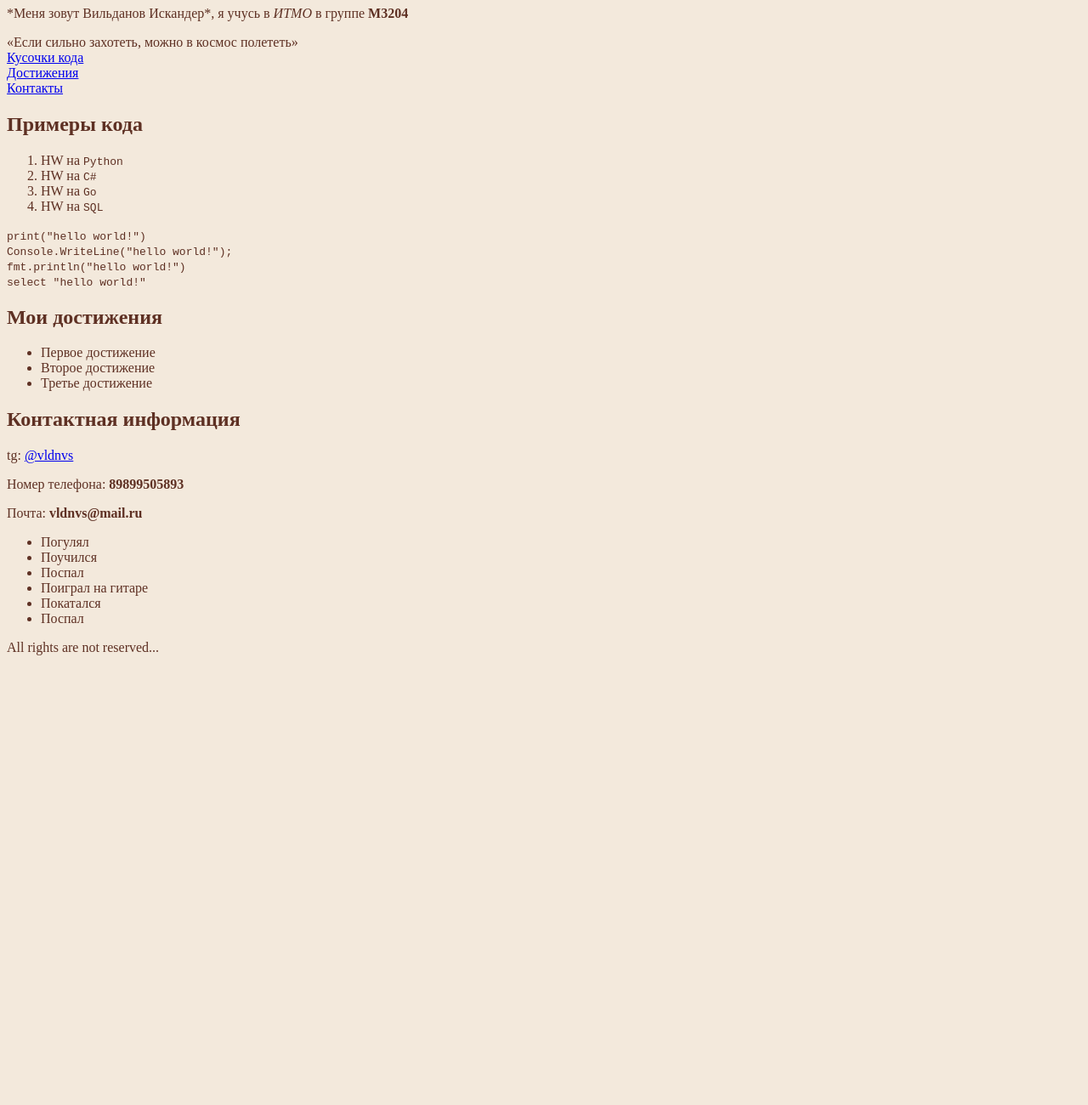
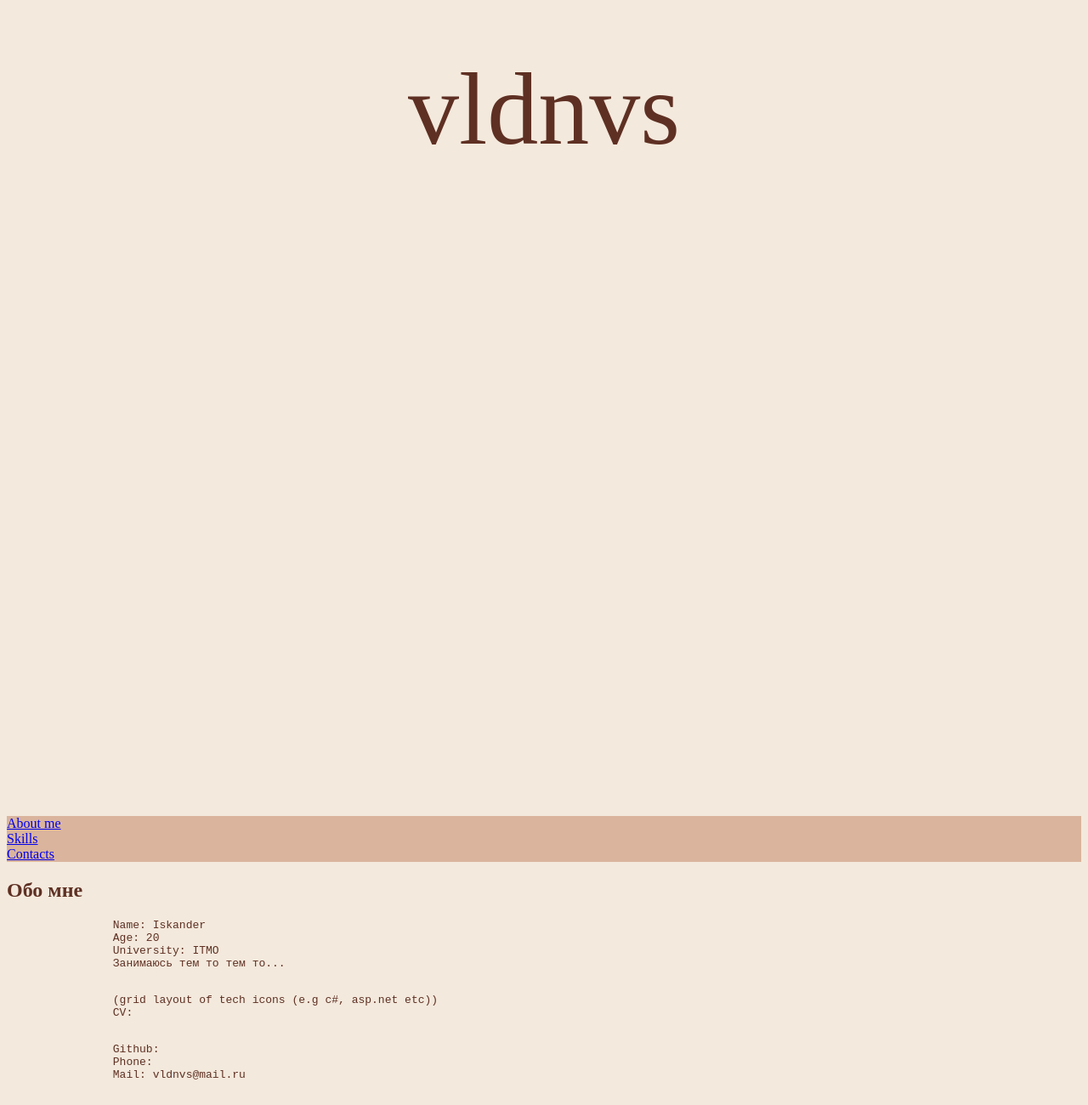
Before and after one commit to vldnvs/itmo-web-labs, a website: page index.html in a window 1280 px wide. Shown: the part 60-1360 px from the top of the page at 85% size. Before the commit the page ends 847 px from the top, so only its background shows below. Drawn offline with Linux system fonts and the light colour scheme.

Commit message:
Модификация структуры страницы

```diff
--- a/index.html
+++ b/index.html
@@ -6,70 +6,47 @@
     <title>Vildanov`s Iskander Portfolio</title>
 </head>
 <body class="body">
-    <script src="https://rawcdn.githack.com/ArtMan-8/outline-prototype/e73da2a1ee9031564b56ed5d98541891f7123933/js/outline-control.js"></script>
+    <!--<script src="https://rawcdn.githack.com/ArtMan-8/outline-prototype/e73da2a1ee9031564b56ed5d98541891f7123933/js/outline-control.js"></script>-->
     <header class="header"></header>
     <main>
-        <section class="about">
+        <section class="about-portfolio">
+            <div class="entering-name-label">
+                <p>vldnvs</p>
+            </div>
+        </section>
+        <nav class="navigation-line">
+            <div class="link-button">
+                <a href="#about-me">About me</a>
+            </div>
+            <div class="link-button">
+                <a href="#skills">Skills</a>
+            </div>
+            <div class="link-button">
+                <a href="#contacts">Contacts</a>
+            </div>
+        </nav>
+        <section class="about_me">
             <h1>Обо мне</h1>
-            <p>&ast;Меня зовут Вильданов Искандер&ast;, я учусь в <i>ИТМО</i> в группе <b>М3204</b></p>
-            <q>Если сильно захотеть, можно в космос полететь</q>
-            <nav class="navigation">
-                <div class="code-snippets-link">
-                    <a href="#code-snippets">Кусочки кода</a>
-                </div>
-                <div class="achievements-link">
-                    <a href="#achievements">Достижения</a>
-                </div>
-                <div class="contacts-link">
-                    <a href="#contacts">Контакты</a>
-                </div>
-            </nav>
+            <pre>
+                Name: Iskander
+                Age: 20
+                University: ITMO
+                Занимаюсь тем то тем то...
+            </pre>
         </section>
-        <section class="code-snippets" id="code-snippets">
-            <h2>Примеры кода</h2>
-            <ol>
-                <li>HW на <code>Python</code></li>
-                <li>HW на <code>C#</code></li>
-                <li>HW на <code>Go</code></li>
-                <li>HW на <code>SQL</code></li>
-            </ol>
-            <code>
-                print("hello world!")<br>
-            </code>
-            <code>
-                Console.WriteLine("hello world!");<br>
-            </code>
-            <code>
-                fmt.println("hello world!")<br>
-            </code>
-            <code>
-                select "hello world!"<br>
-            </code>
+        <section class="skills">
+            <pre>
+                (grid layout of tech icons (e.g c#, asp.net etc))
+                CV:
+            </pre>
         </section>
-        <section class="achievements" id="achievements">
-            <h2>Мои достижения</h2>
-            <ul>
-                <li>Первое достижение</li>
-                <li>Второе достижение</li>
-                <li>Третье достижение</li>
-            </ul>
+        <section class="contacts">
+            <pre>
+                Github:
+                Phone:
+                Mail: vldnvs@mail.ru
+            </pre>
         </section>
-        <section class="contacts" id="contacts">
-            <h2>Контактная информация</h2>
-            <p>tg: <a href="https://t.me/vldnvs">@vldnvs</a></p>
-            <p>Номер телефона: <b>89899505893</b></p>
-            <p>Почта: <b>vldnvs@mail.ru</b></p>
-        </section>
-        <aside class="last-news">
-            <ul>
-                <li>Погулял</li>
-                <li>Поучился</li>
-                <li>Поспал</li>
-                <li>Поиграл на гитаре</li>
-                <li>Покатался</li>
-                <li>Поспал</li>
-            </ul>
-        </aside>
     </main>
     <footer>
         <p>All rights are not reserved...</p>
--- a/outlines.css
+++ b/outlines.css
@@ -2,3 +2,17 @@
     background-color: #f3e9dc;
     color: #5e3023;
 }
+
+.entering-name-label{
+    font-size: 120px;
+}
+
+.about-portfolio{
+    text-align: center;
+    height: 900px;
+    width: 100%;
+}
+
+.link-button{
+    background-color: #dab49d;
+}
```
